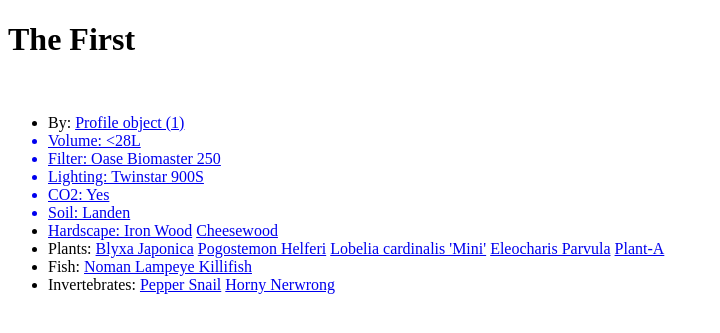
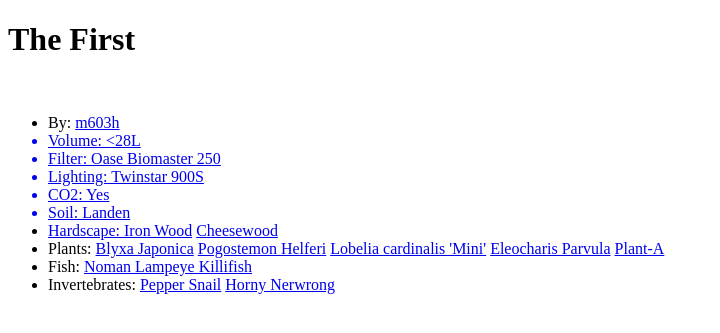
Before and after one commit to k1tig/aq3, a Django app: page /scape/1 in a window 1280 px wide. Shown: the top 333 px of the page, without its empty margins (0-720 px from the left). Run offline with Django 4.2, Linux system fonts and the light colour scheme; data comes from the database, SQL or seed files in the repository.

Commit message:
fixed scape_details user representation

```diff
--- a/scape/templates/scape_details.html
+++ b/scape/templates/scape_details.html
@@ -13,7 +13,7 @@
         <br>
         <div>
             <ul>
-                <li>By: <a href="{% url 'profile-detail' scape.owner.pk %}">{{ scape.owner }}</li>
+                <li>By: <a href="{% url 'profile-detail' scape.owner.pk %}">{{ scape.owner.user_profile }}</li>
                 <li>Volume: {{ scape.volume }}</li>
                 <li>Filter: {{ scape.filtration }}</li>
                 <li>Lighting: {{ scape.lighting }}</li>
```
